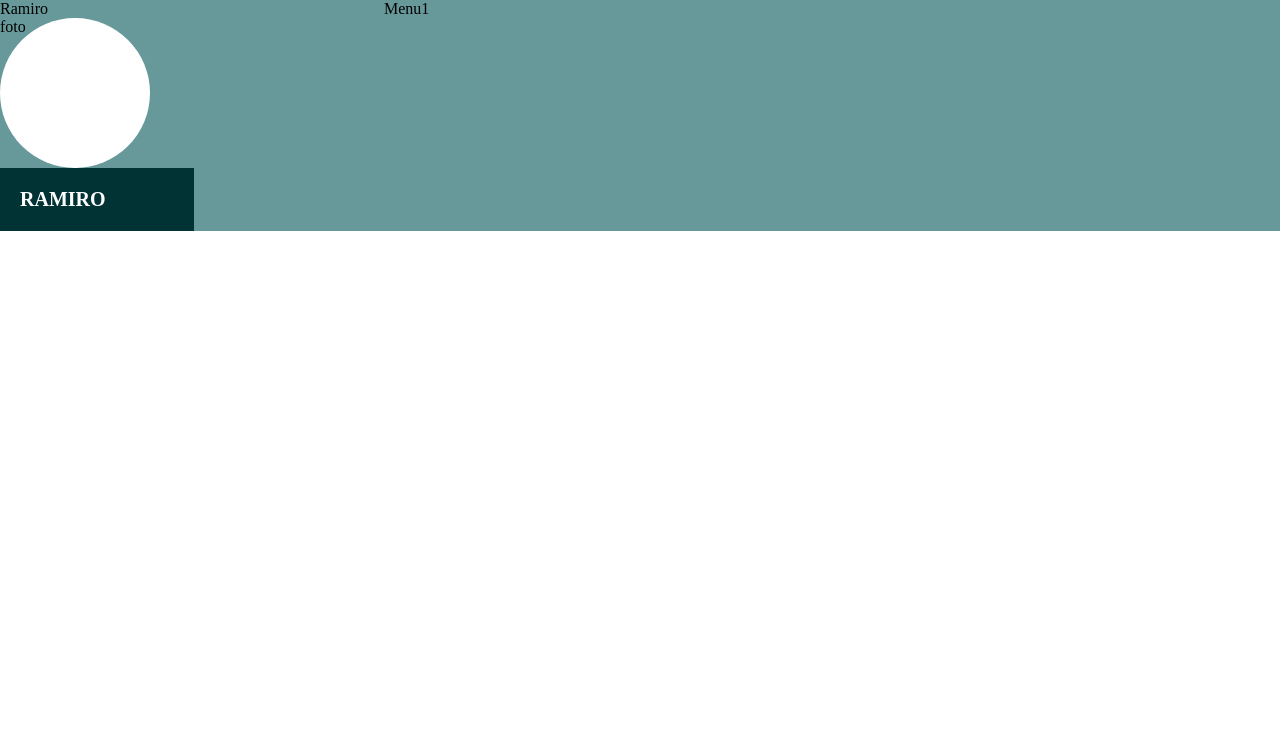
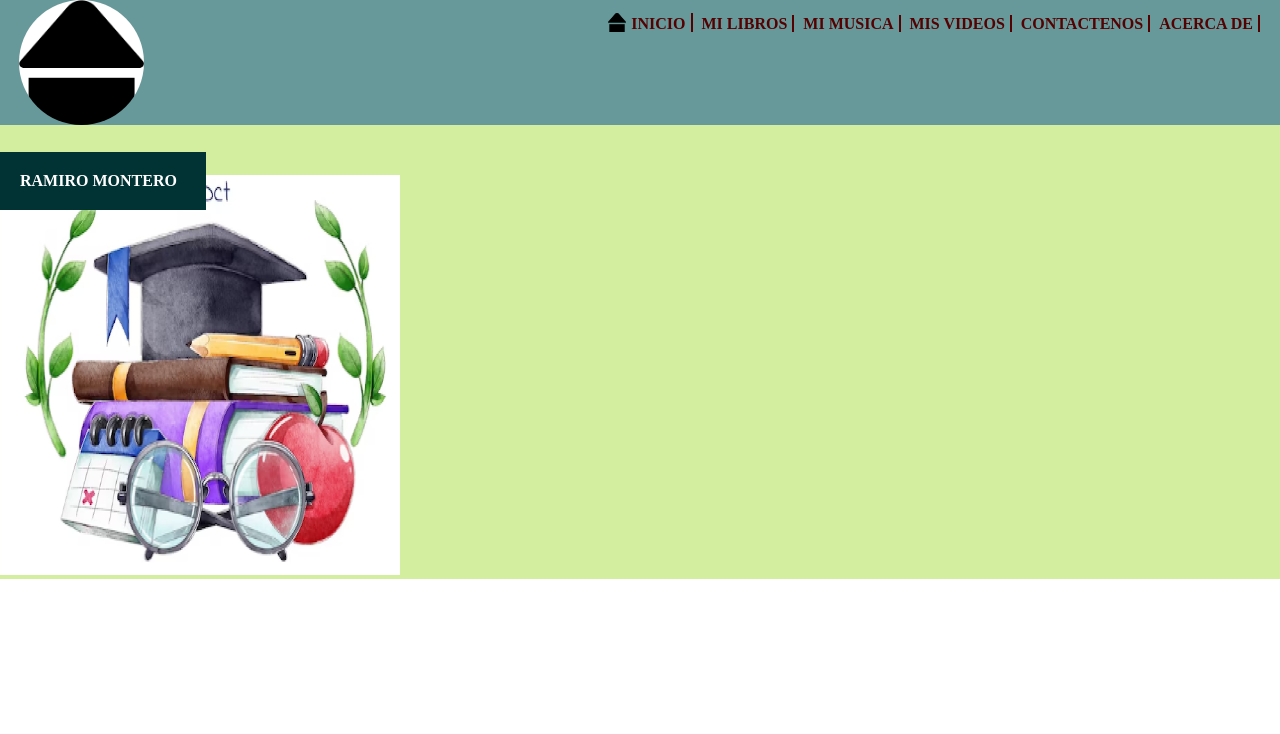
Before and after one commit to Pingugou/MiProyecto-1-2023, a plain HTML site: page index.html in a window 1280 px wide. Drawn offline with Linux system fonts and the light colour scheme.

Commit message:
cambio en mi index

```diff
--- a/css/estilo.css
+++ b/css/estilo.css
@@ -8,7 +8,10 @@
 }
 #cuerpoContenido{
     width: 100%;
-    height: 500px;}
+    background-color:#d3ee9f;
+    display: flex;
+    padding-top: 50px;
+}
 footer{
     width: 100%;
     height: 200px;}
@@ -17,19 +20,57 @@ footer{
 }
 #CabeceraMenu{
     flex: 70%;
+    margin: 15px 20px 0 0;
+    text-align: right;
+}
+ul li{
+    text-decoration: none;
+    display: inline;
+    border-right: solid 2px #550101;
+}
+ul li a{
+    color: #550101;
+    text-decoration: none;
+    text-transform: uppercase;
+    font-weight: bold;
+    padding: 5px;
+}
+ul li a:hover{
+    color: white;
+    text-decoration: underline;
 }
 #ImagenNombreRedondo{
-    width: 150px;
-    height: 150px;
-    background-color:white;
+    width: 125px;
+    height: 125px;
+    position: relative;
+    z-index: 1000;
+    left: 5%;
+    background-image: url("../img/casisota.png");
+    background-repeat: no-repeat;
+    background-size: cover;
+    background-color: white;
     border-radius: 75px;
 }
 #nombreRectangulo{
     background-color: #013334;
-    width: 40%;
+    width: 13%;
     padding: 20px;
     color: white;
-    font-size: 20px;
+    font-size: 25pxs;
     text-transform: uppercase;
     font-weight: bold;
+    position: absolute;
+    top: 19%;
 }
+#logoinicio{
+    background-image: url(/img/casisota.png);
+    padding: 2px 0 0 18px;
+    background-size: 18px;
+    background-repeat: no-repeat;
+}
+#cuerpoImagen{
+    flex: 40%;
+}
+#cuerpoDetalle{
+    flex: 60%;
+}
--- a/index.html
+++ b/index.html
@@ -9,14 +9,30 @@
 <body>
     <!--Aqui colocamos el div del menu cabecera-->
     <div id="cabeceraContenido">
-        <div id="cabeceraImagenNombre">Ramiro
-            <div id="ImagenNombreRedondo">foto</div>
-            <div id="nombreRectangulo">Ramiro</div>
+        <div id="cabeceraImagenNombre">
+            <div id="ImagenNombreRedondo"></div>
+            <div id="nombreRectangulo">Ramiro Montero</div>
         </div>
-        <div id="CabeceraMenu">Menu1</div>
+        <div id="CabeceraMenu">
+            <ul>
+                <li id="logoinicio"><a href="#">inicio</a></li>
+                <li><a href="#">mi libros</a></li>
+                <li><a href="#">mi musica</a></li>
+                <li><a href="#">mis videos</a></li>
+                <li><a href="#">contactenos</a></li>
+                <li><a href="#">acerca de</a></li>
+            </ul>
+        </div>
+
+</div>
+    <!--Aqui colocamos el cuerpo del index-->
+    <div id="cuerpoContenido">
+        <div id="cuerpoImagen">
+            <div id="bordeImagen"></div>
+            <img src="/img/Graduacion.png" height="400" width="400">
+        </div>
+        <div id="cuerpoDetalle"></div>
     </div>
-    <!--Aqui colocamos el cuerpo del index-->
-    <div id="cuerpoContenido"></div>
     <!--Aqui colocaremos el pie de la web-->
     <footer></footer>
 </body>
```
